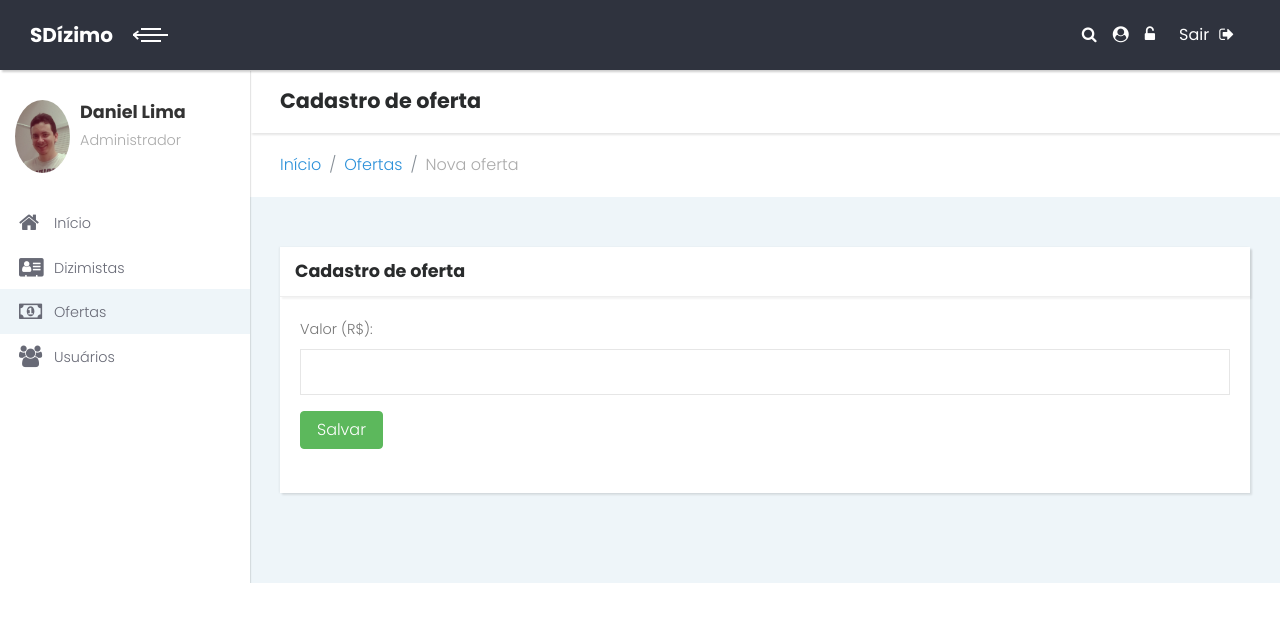
After one commit to mesquitadev/sdizimo, a Django app: page /ofertas/nova/ in a window 1280 px wide. The commit adds this page. Shown: the top 622 px of the page. Run offline with Django 3.2, Linux system fonts and the light colour scheme; a user stored in the database is signed in; data comes from the database, SQL or seed files in the repository; both versions use the stored data as it was before the commit; parts of the project's set-up code (start-up, migrations or seed data) failed here and were passed over; some libraries are stand-ins or nearby versions.

Commit message:
Implementado o cadastro de oferta.

```diff
--- a/apps/dizimo/forms.py
+++ b/apps/dizimo/forms.py
@@ -3,7 +3,7 @@ from django import forms
 from django.contrib.auth.models import User
 from django.forms.models import inlineformset_factory
 
-from .models import Dizimista, Telefone
+from .models import Dizimista, Telefone, Oferta
 
 
 ###########################################################
@@ -40,3 +40,12 @@ class ConsultaOfertaForm(forms.Form):
     usuario = forms.ModelChoiceField(label='Usuário responsável', required=False, queryset=User.objects.all().order_by('username'))
     data_inicio = forms.DateField(label='De', required=False, widget=DatePicker(options={"autoclose": True}))
     data_fim = forms.DateField(label='Até', required=False, widget=DatePicker(options={"autoclose": True}))
+
+
+class OfertaForm(forms.ModelForm):
+    valor = forms.DecimalField(label='Valor (R$)', max_digits=10, decimal_places=2, localize=True)
+
+    class Meta:
+        model = Oferta
+        fields = ('valor', )
+        localized_fields = ('valor', )
--- a/apps/dizimo/models.py
+++ b/apps/dizimo/models.py
@@ -1,6 +1,5 @@
 from django.contrib.auth.models import User
 from django.db import models
-from djmoney.models.fields import MoneyField
 from localflavor.br.models import BRStateField
 from sorl.thumbnail import ImageField
 
@@ -64,7 +63,7 @@ class Telefone(models.Model):
 class Oferta(models.Model):
     recebida_em = models.DateTimeField(auto_now_add=True, verbose_name='recebida em')
     usuario = models.ForeignKey(User, verbose_name='usuário')
-    valor = MoneyField(max_digits=10, decimal_places=2, default_currency='BRL')
+    valor = models.DecimalField(max_digits=10, decimal_places=2)
 
     class Meta:
         ordering = ('-recebida_em', )
--- a/apps/dizimo/urls.py
+++ b/apps/dizimo/urls.py
@@ -10,4 +10,8 @@ urlpatterns = [
     url(r'^dizimistas/(?P<pk>\d+)/exclui/$', views.ExcluiDizimista.as_view(), name='exclui_dizimista'),
 
     url(r'^ofertas/$', views.ListaOfertas.as_view(), name='ofertas'),
+    url(r'^ofertas/nova/$', views.NovaOferta.as_view(), name='nova_oferta'),
+    # url(r'^ofertas/(?P<pk>\d+)/edita/$', views.EditaOferta.as_view(), name='edita_oferta'),
+    url(r'^ofertas/(?P<pk>\d+)/exibe/$', views.ExibeOferta.as_view(), name='exibe_oferta'),
+    url(r'^ofertas/(?P<pk>\d+)/exclui/$', views.ExcluiOferta.as_view(), name='exclui_oferta'),
 ]
--- a/apps/dizimo/views.py
+++ b/apps/dizimo/views.py
@@ -6,7 +6,7 @@ from search_views.search import SearchListView
 
 from .models import Dizimista, Oferta
 from .filters import DizimistaFilter, OfertaFilter
-from .forms import DizimistaForm, TelefoneFormSet, ConsultaDizimistaForm, ConsultaOfertaForm
+from .forms import DizimistaForm, TelefoneFormSet, ConsultaDizimistaForm, ConsultaOfertaForm, OfertaForm
 
 
 ###########################################################
@@ -46,7 +46,7 @@ class NovoDizimista(LoginRequiredMixin, CreateView):
     def form_valid(self, form):
         context = self.get_context_data()
         formset = context['formset']
-        if formset.is_valid():
+        if form.is_valid() and formset.is_valid():
             self.object = form.save()
             formset.instance = self.object
             formset.save()
@@ -77,7 +77,7 @@ class EditaDizimista(LoginRequiredMixin, UpdateView):
     def form_valid(self, form):
         context = self.get_context_data()
         formset = context['formset']
-        if formset.is_valid():
+        if form.is_valid() and formset.is_valid():
             self.object = form.save()
             formset.instance = self.object
             formset.save()
@@ -93,7 +93,6 @@ class ExibeDizimista(LoginRequiredMixin, DetailView):
 
     def get_context_data(self, **kwargs):
         kwargs['menu'] = 'dizimistas'
-        kwargs['form_readonly'] = True
         return super().get_context_data(**kwargs)
 
 
@@ -119,3 +118,43 @@ class ListaOfertas(LoginRequiredMixin, SearchListView):
     def get_context_data(self, **kwargs):
         kwargs['menu'] = 'ofertas'
         return super().get_context_data(**kwargs)
+
+
+class NovaOferta(LoginRequiredMixin, CreateView):
+    model = Oferta
+    form_class = OfertaForm
+    template_name = 'dizimo/nova_oferta.html'
+
+    def get_success_url(self):
+        return reverse_lazy('dizimo:exibe_oferta', kwargs={'pk': self.object.pk})
+
+    def get_context_data(self, **kwargs):
+        context = super().get_context_data(**kwargs)
+        context['menu'] = 'ofertas'
+        return context
+
+    def form_valid(self, form):
+        if form.is_valid():
+            self.object = form.save(commit=False)
+            self.object.usuario = self.request.user
+            self.object.save()
+            return redirect(self.get_success_url())
+        else:
+            return self.render_to_response(self.get_context_data(form=form))
+
+
+class ExibeOferta(LoginRequiredMixin, DetailView):
+    model = Oferta
+    context_object_name = 'oferta'
+    template_name = 'dizimo/exibe_oferta.html'
+
+    def get_context_data(self, **kwargs):
+        kwargs['menu'] = 'ofertas'
+        return super().get_context_data(**kwargs)
+
+
+class ExcluiOferta(LoginRequiredMixin, DeleteView):
+    model = Oferta
+    success_url = reverse_lazy('dizimo:ofertas')
+    template_name = 'dizimo/exclui_oferta.html'
+    context_object_name = 'oferta'
--- a/requirements.txt
+++ b/requirements.txt
@@ -1,7 +1,6 @@
 Django==1.11.6
 django-bootstrap-datepicker==1.2.3
 django-compressor==2.2
-django-money==0.12
 django-localflavor==1.5.2
 django-search-views==0.3.7
 django-widget-tweaks==1.4.1
--- a/sdizimo/settings.py
+++ b/sdizimo/settings.py
@@ -123,6 +123,12 @@ USE_L10N = True
 
 USE_TZ = True
 
+USE_THOUSAND_SEPARATOR = True
+
+# DECIMAL_SEPARATOR = ','
+
+# THOUSAND_SEPARATOR = '.'
+
 
 # Static files (CSS, JavaScript, Images)
 # https://docs.djangoproject.com/en/1.11/howto/static-files/
--- a/templates/base.html
+++ b/templates/base.html
@@ -124,7 +124,6 @@
     <script src="{% static 'js/charts-2.5.0.min.js' %}"></script>
     {% compress js %}
     <script src="{% static 'js/jquery.cookie.js' %}"></script>
-    <script src="{% static 'js/charts-home.js' %}"></script>
     <script src="{% static 'js/front.js' %}"></script>
     <script src="{% static 'js/app.js' %}"></script>
     <!-- datepicker config -->
@@ -142,6 +141,7 @@
         $('[data-toggle="tooltip"]').tooltip()
       })
     </script>
+    {% block javascript %}{% endblock %}
     {% endcompress %}
   </body>
 </html>
--- a/templates/comum/inicio.html
+++ b/templates/comum/inicio.html
@@ -548,3 +548,7 @@
     </div>
   </section>
 {% endblock content %}
+
+{% block javascript %}
+  <script src="{% static 'js/charts-home.js' %}"></script>
+{% endblock javascript %}
--- /dev/null
+++ b/templates/dizimo/nova_oferta.html
@@ -0,0 +1,36 @@
+{% extends 'base.html' %}
+
+{% block title %}Cadastro de nova oferta{% endblock %}
+
+{% block pageheader %}Cadastro de oferta{% endblock %}
+
+{% block breadcrumb %}
+  <nav aria-label="breadcrumb" role="navigation">
+    <ol class="breadcrumb">
+      <li class="breadcrumb-item"><a href="{% url 'inicio' %}">Início</a></li>
+      <li class="breadcrumb-item"><a href="{% url 'dizimo:ofertas' %}">Ofertas</a></li>
+      <li class="breadcrumb-item active">Nova oferta</li>
+    </ol>
+  </nav>
+{% endblock %}
+
+{% block content %}
+  <div class="card">
+    <div class="card-header d-flex align-items-center">
+      <h3 class="h4">Cadastro de oferta</h3>
+    </div>
+    <div class="card-body">
+      <form method="post" class="mb-4" novalidate>
+        {% csrf_token %}
+        {% include 'includes/form.html' %}
+        <button type="submit" class="btn btn-success">Salvar</button>
+      </form>
+    </div>
+  </div>
+
+  <script>
+    $(document).ready(function(){
+      $('#id_valor').mask("#.##0,00", {reverse: true});
+    });
+  </script>
+{% endblock %}
```
Also changed, not shown: templates/dizimo/exibe_oferta.html (added, +45 -0 lines), templates/dizimo/ofertas.html (+4 -4 lines), apps/dizimo/migrations/0006_auto_20171105_1419.py (added), apps/dizimo/migrations/0007_remove_oferta_valor.py (added), apps/dizimo/migrations/0008_oferta_valor.py (added), db.sqlite3.
